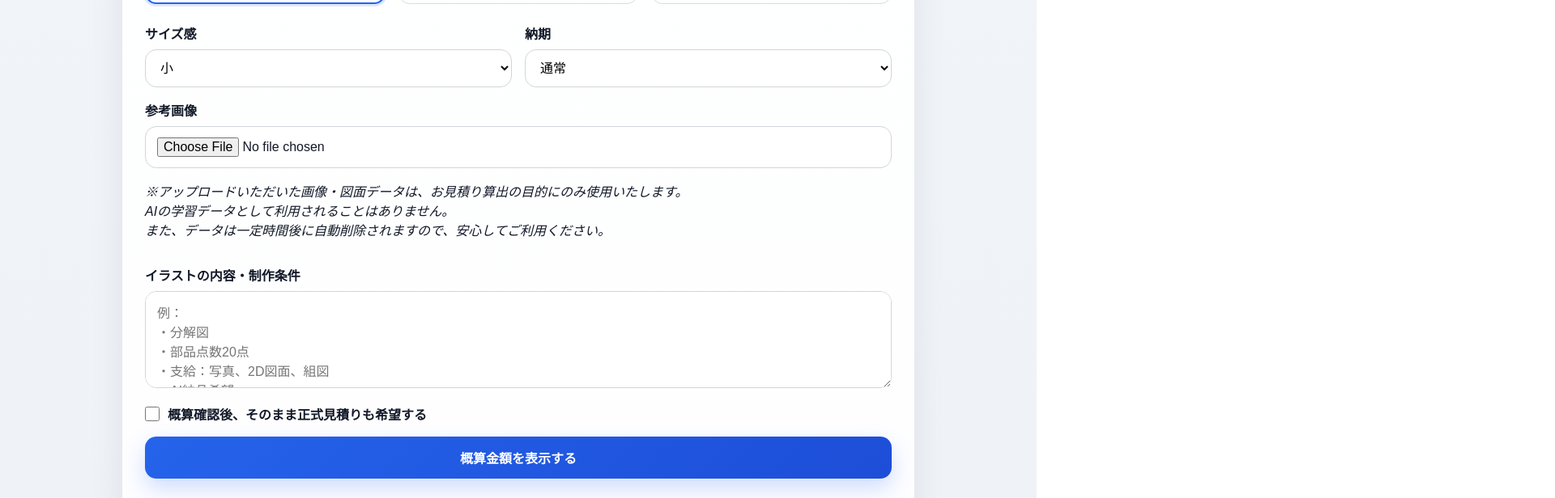
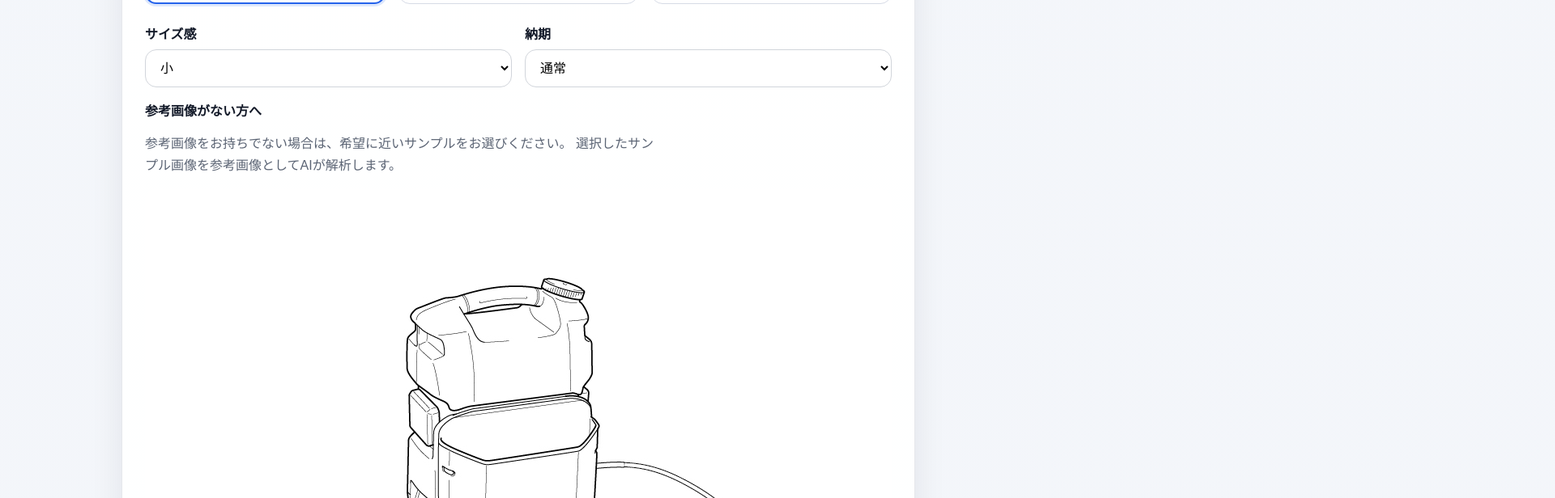
Before and after one commit to k-hioki-source/ai-estimate, a Next.js app: page / in a window 1280 px wide. Shown: the part 2000-2616 px from the top of the page at 81% size, 1920 px wide, since content can reach past the window. Built offline with nearby package versions, Linux system fonts and the light colour scheme.

Commit message:
Update EstimateForm.tsx

```diff
--- a/components/EstimateForm.tsx
+++ b/components/EstimateForm.tsx
@@ -42,6 +42,7 @@ function difficultyLabel(score: number) {
 }
 
 export default function EstimateForm() {
+  const [selectedSample, setSelectedSample] = useState<string | null>(null);
   const [loading, setLoading] = useState(false);
   const [companyName, setCompanyName] = useState('');
 const [customerName, setCustomerName] = useState('');
@@ -117,6 +118,19 @@ async function compressImage(file: File): Promise<File> {
 }
 
 async function handleSubmit(formData: FormData) {
+
+  const image = formData.get('image');
+const sampleImagePath = formData.get('sampleImagePath');
+
+if (
+  (!(image instanceof File) || image.size === 0) &&
+  !sampleImagePath
+) {
+  setError('参考画像をアップロードするか、サンプル画像を選択してください。');
+  setLoading(false);
+  return;
+}
+
   setLoading(true);
   setError(null);
   setResult(null);
@@ -290,6 +304,18 @@ async function handleFormalQuoteRequest() {
     setFormalSending(false);
   }
 }
+
+  const sampleImages = [
+  { label: '白黒線画（取扱説明書）', path: '/samples/estimate/manual-line.jpg' },
+  { label: 'パーツカタログ', path: '/samples/estimate/parts-catalog.jpg' },
+  { label: '分解図', path: '/samples/estimate/exploded-view.jpg' },
+  { label: '製品説明図', path: '/samples/estimate/product-explain.jpg' },
+  { label: '安全教育イラスト', path: '/samples/estimate/safety.jpg' },
+  { label: 'アイソメトリック', path: '/samples/estimate/isometric.jpg' },
+  { label: 'リアル製品イラスト', path: '/samples/estimate/real-product.jpg' },
+  { label: '人物イラスト', path: '/samples/estimate/person.jpg' },
+  { label: '3DCG風イラスト', path: '/samples/estimate/3dcg.jpg' },
+];
 
   return (
   <div className="stackLarge">
@@ -549,13 +575,47 @@ async function handleFormalQuoteRequest() {
               </select>
             </div>
             <div className="gridSpan2">
+
+              <div className="gridSpan2">
+  <label>参考画像がない方へ</label>
+  <p className="muted compactText">
+    参考画像をお持ちでない場合は、希望に近いサンプルをお選びください。
+    選択したサンプル画像を参考画像としてAIが解析します。
+  </p>
+
+  <div className="sampleGrid">
+    {sampleImages.map((sample) => (
+      <button
+        key={sample.path}
+        type="button"
+        className={
+          selectedSample === sample.path
+            ? 'sampleCard selected'
+            : 'sampleCard'
+        }
+        onClick={() => {
+          setSelectedSample(sample.path);
+          setPreview(sample.path);
+        }}
+      >
+        <img src={sample.path} alt={sample.label} />
+        <span>{sample.label}</span>
+      </button>
+    ))}
+  </div>
+
+  {selectedSample ? (
+    <input type="hidden" name="sampleImagePath" value={selectedSample} />
+  ) : null}
+</div>
+
   <label htmlFor="image">参考画像</label>
   <input
     id="image"
     name="image"
     type="file"
     accept="image/jpeg,image/png,image/webp"
-    required
+
     onChange={(e) => {
       const file = e.target.files?.[0];
 
```
